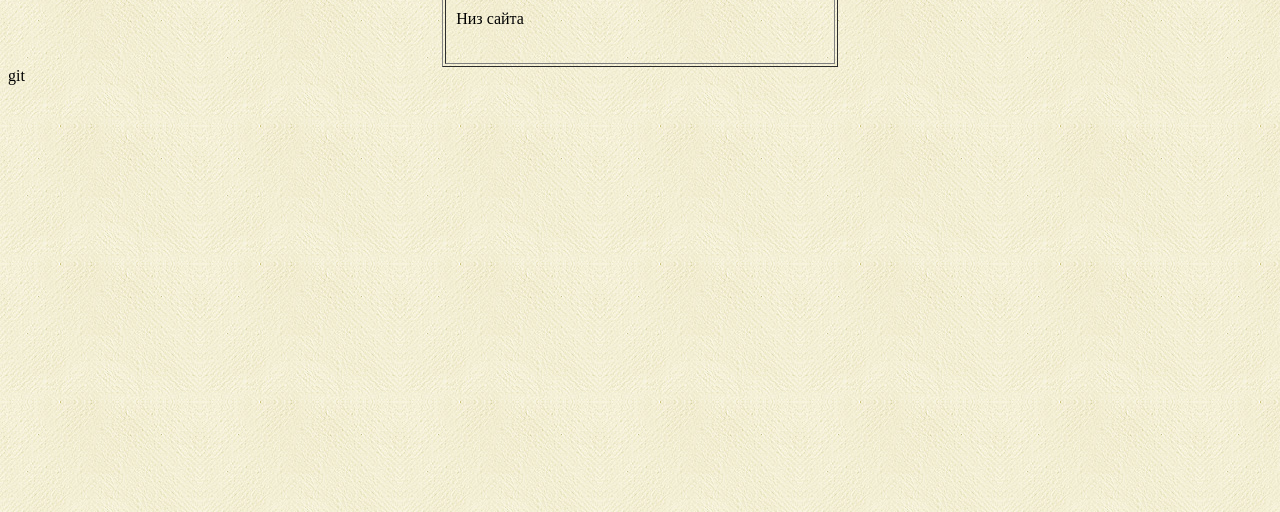
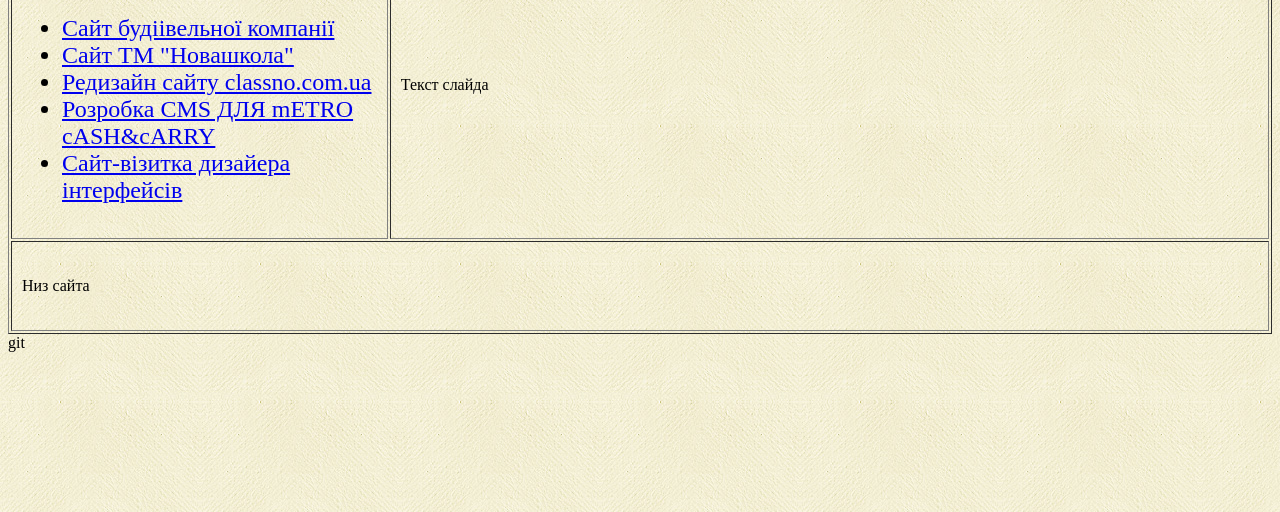
Before and after one commit to Svyryddanya/Svyryddanya.github.io, a plain HTML site: page index.html in a window 1280 px wide. Shown: the part 288-800 px from the top of the page. Drawn offline with Linux system fonts and the light colour scheme.

Commit message:
07 - Меню зліва

```diff
--- a/index.html
+++ b/index.html
@@ -21,7 +21,21 @@
 	</b><font></td>
 	</tr>
 	<tr>
-		<td width="30%" valign="top">Меню зліва</td>
+		<td width="30%" valign="top">
+
+		<font size="5" color="navy"><h2>Новини</h2></font>
+			<font size="5">
+		<ul>
+			<li><a href="#" >Сайт будіівельної компанії</a></li>
+			<li><a href="#" >Сайт TM "Новашкола"</a></li>
+			<li><a href="#" >Редизайн сайту classno.com.ua</a></li>
+			<li><a href="#" >Розробка CMS ДЛЯ mETRO cASH&cARRY</a></li>
+			<li><a href="#" >Сайт-візитка дизайера інтерфейсів</a></li>
+		</ul>
+		</font>
+
+
+		</td>
 		<td width="70%">Текст слайда</td>
 	</tr>
 	<tr>
```
